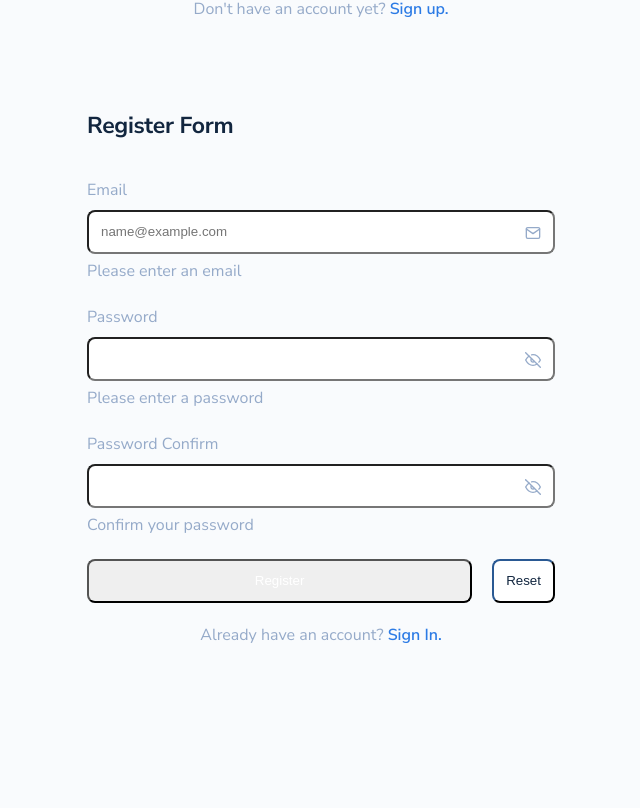
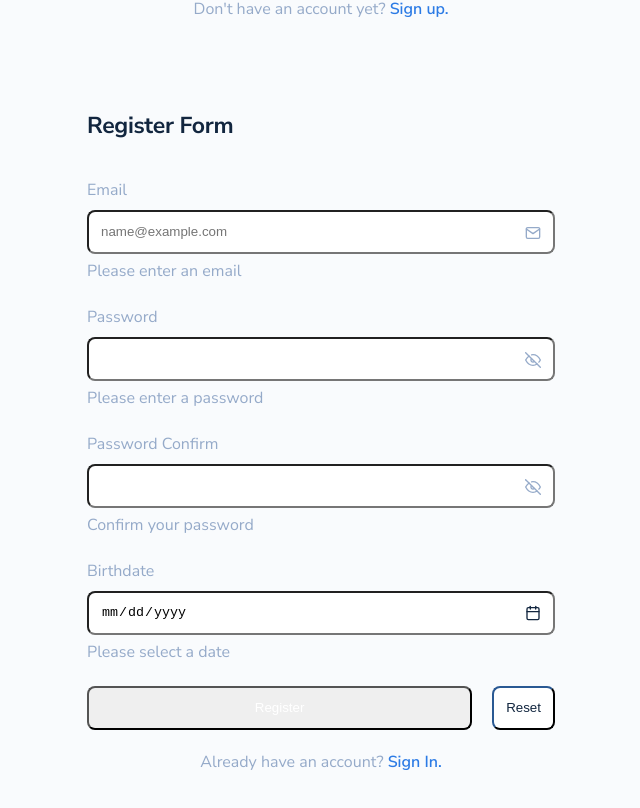
Before and after one commit to Romain-Moreaux/React-Quick-Form, a React (Create React App) app: page / in a window 1280 px wide. Shown: the part 610-1418 px from the top of the page, without its empty margins (319-959 px from the left). Before the commit the page ends 1329 px from the top, so only its background shows below. Built offline with nearby package versions, Linux system fonts and the light colour scheme.

Commit message:
refacto forms + DatePicker

```diff
--- a/src/MyForms.js
+++ b/src/MyForms.js
@@ -1,147 +1,6 @@
-import React, { useState } from 'react'
-import Form, {
-  Email,
-  Password,
-  FormButton,
-  Confirmator,
-} from './components/Form'
-import { Link } from 'react-router-dom'
-import { useToast } from './components/Toasts'
-import Axios from 'axios'
-import FormActions from './components/Form/FormActions'
-
-const RegisterForm = ({ className }) => {
-  const [loading, setLoading] = useState(false)
-  const toast = useToast()
-
-  async function handleSubmit(fields) {
-    setLoading(true)
-
-    try {
-      // Fake API login call.
-      const resp = await Axios.get(
-        'https://reqres.in/api/register?delay=1',
-        fields
-      )
-      console.log(resp)
-      if (resp.status === 200) {
-        toast.success('success', 'Successfuly registered!')
-      } else {
-        toast.error('error', 'There was an error during registration')
-      }
-    } catch (err) {
-      console.log(err)
-    }
-
-    setLoading(false)
-  }
-
-  return (
-    <Form
-      fields={['email', 'password', 'passwordConfirm']}
-      allRequired
-      className={className}
-    >
-      <Email name="email" label="email" help="Please enter an email" />
-      <Password
-        name="password"
-        label="password"
-        help="Please enter a password"
-        model="passwordCreate"
-      />
-      <Confirmator
-        name="passwordConfirm"
-        label="password confirm"
-        help="Confirm your password"
-        field="password"
-        toggler
-      />
-      <FormActions>
-        <FormButton
-          callback={(fields) => handleSubmit(fields)}
-          loading={loading}
-        >
-          Register
-        </FormButton>
-        <FormButton css="btn-secondary" reset>
-          Reset
-        </FormButton>
-      </FormActions>
-      <div className="link-register">
-        <p>
-          Already have an account? <Link to="/register">Sign In.</Link>
-        </p>
-      </div>
-    </Form>
-  )
-}
-
-const LogInForm = ({ className }) => {
-  const [loading, setLoading] = useState(false)
-  const toast = useToast()
-
-  async function handleSubmit(fields) {
-    setLoading(true)
-
-    try {
-      // Fake API login call.
-      const resp = await Axios.get(
-        'https://reqres.in/api/login?delay=1',
-        fields
-      )
-      console.log(resp)
-      if (resp.status === 200) {
-        toast.success('success', 'Successfuly logged in!')
-      } else {
-        toast.error('error', 'There was an error during login')
-      }
-    } catch (err) {
-      console.log(err)
-    }
-
-    setLoading(false)
-  }
-
-  return (
-    <Form
-      fields={['email', 'password']}
-      allRequired
-      helpTexts={{
-        formInvalid: 'Le formulaire comporte des erreurs',
-        emailInvalid: "L'adresse email n'est pas valide.",
-        passwordInvalid: "Le mot de passe n'est pas valide.",
-        fieldValid: 'Ce champ est valide.',
-        minChars: 'Ce champ doit comporter au minimum :length: caractères.',
-      }}
-      className={className}
-    >
-      <Email name="email" label="email" help="Veuillez saisir un email" />
-      <Password
-        name="password"
-        label="password"
-        help="Veuillez saisir un password"
-        addLink={{
-          link: '/password-reset',
-          label: 'Mot de passe oublié ?',
-        }}
-      />
-      <FormActions>
-        <FormButton
-          callback={(fields) => handleSubmit(fields)}
-          loading={loading}
-          css="btn-primary"
-        >
-          Submit
-        </FormButton>
-      </FormActions>
-      <div className="link-register">
-        <p>
-          Don't have an account yet? <Link to="/register">Sign up.</Link>
-        </p>
-      </div>
-    </Form>
-  )
-}
+import React from 'react'
+import RegisterForm from './components/Forms/RegisterForm'
+import LogInForm from './components/Forms/LoginForm'
 
 function Myforms() {
   return (
--- a/src/components/Form/Confirmator.js
+++ b/src/components/Form/Confirmator.js
@@ -16,7 +16,7 @@ function Confirmator(props) {
     toggler,
     fieldConfirm,
   } = props
-  console.log('confirmator', props)
+  // console.log('confirmator', props)
 
   const [isShow, setIsShow] = useState(!toggler)
 
--- /dev/null
+++ b/src/components/Form/DatePicker.js
@@ -0,0 +1,44 @@
+import React from 'react'
+import { PropTypes } from 'prop-types'
+import styles from './Form.module.css'
+import withFormControl from './withFormControl'
+
+const DatePicker = (props) => {
+  const { name, value, min, max, model, setValue } = props
+  console.log('DatePicker', props)
+
+  const handleSetValue = (e) => {
+    const { name, value } = e.target
+    setValue(name, value, { model })
+  }
+
+  return (
+    <div className={styles.field}>
+      <input
+        className={styles.input}
+        name={name}
+        type="date"
+        min={min}
+        max={max}
+        onChange={handleSetValue}
+        onBlur={handleSetValue}
+        value={value}
+      />
+    </div>
+  )
+}
+
+DatePicker.defaultProps = {
+  model: 'date',
+}
+
+DatePicker.propTypes = {
+  name: PropTypes.string.isRequired,
+  model: PropTypes.oneOf(['date']),
+  value: PropTypes.any,
+  setValue: PropTypes.func.isRequired,
+  min: PropTypes.string,
+  max: PropTypes.string,
+}
+
+export default withFormControl(React.memo(DatePicker))
--- a/src/components/Form/Email.js
+++ b/src/components/Form/Email.js
@@ -6,7 +6,7 @@ import { FiMail } from 'react-icons/fi'
 
 function Email(props) {
   const { name, value, placeholder, model, setValue } = props
-  console.log('Email', props)
+  // console.log('Email', props)
 
   const handleSetValue = (e) => {
     const { name, value } = e.target
--- a/src/components/Form/Form.js
+++ b/src/components/Form/Form.js
@@ -10,6 +10,7 @@ const defaultHelpTexts = {
   emailInvalid: 'This is not a valid email address.',
   urlInvalid: 'This is not a valid URL.',
   phoneInvalid: 'This is not a valid phone number.',
+  dateInvalid: 'This is not a valid date format.',
   postCodeInvalid: 'This is not a valid postal code.',
   jsonInvalid: 'Enter a valid JSON.',
   fieldValid: 'This field is valid',
--- a/src/components/Form/Form.module.css
+++ b/src/components/Form/Form.module.css
@@ -12,6 +12,7 @@
   position: relative;
 }
 
+input::-webkit-calendar-picker-indicator,
 .fieldIcon {
   position: absolute;
   right: 0;
@@ -25,13 +26,25 @@
   padding: 1.4rem;
 }
 
+input::-webkit-calendar-picker-indicator {
+  cursor: pointer;
+  padding: 0;
+  margin: 0;
+  height: 100%;
+  background-size: 16px 16px;
+  background-position: center;
+  background-image: url('./assets/calendar.svg');
+}
+
 .fieldBtn {
   cursor: pointer;
   color: blueDark;
 }
 
 .fieldIcon > svg {
-  width: 100%;
+  max-width: none;
+  width: 16px;
+  height: 16px;
 }
 
 .passwordIndicatorText {
--- a/src/components/Form/Password.js
+++ b/src/components/Form/Password.js
@@ -16,7 +16,7 @@ function Password(props) {
     toggler,
     passwordStrength,
   } = props
-  console.log('password', props)
+  // console.log('password', props)
 
   const [isShow, setIsShow] = useState(!toggler)
 
--- a/src/components/Form/index.js
+++ b/src/components/Form/index.js
@@ -18,3 +18,5 @@ export { default as Email } from './Email'
 export { default as Password } from './Password'
 export { default as Confirmator } from './Confirmator'
 export { default as FormButton } from './FormButton'
+export { default as FormActions } from './FormActions'
+export { default as DatePicker } from './DatePicker'
--- /dev/null
+++ b/src/components/Forms/LoginForm.js
@@ -0,0 +1,74 @@
+import React, { useState } from 'react'
+import { useToast } from '../Toasts'
+import Axios from 'axios'
+import Form, { Email, Password, FormButton, FormActions } from '../Form'
+import { Link } from 'react-router-dom'
+
+const LogInForm = ({ className }) => {
+  const [loading, setLoading] = useState(false)
+  const toast = useToast()
+
+  async function handleSubmit(fields) {
+    setLoading(true)
+
+    try {
+      // Fake API login call.
+      const resp = await Axios.get(
+        'https://reqres.in/api/login?delay=1',
+        fields
+      )
+      console.log(resp)
+      if (resp.status === 200) {
+        toast.success('success', 'Successfuly logged in!')
+      } else {
+        toast.error('error', 'There was an error during login')
+      }
+    } catch (err) {
+      console.log(err)
+    }
+
+    setLoading(false)
+  }
+
+  return (
+    <Form
+      fields={['email', 'password']}
+      allRequired
+      helpTexts={{
+        formInvalid: 'Le formulaire comporte des erreurs',
+        emailInvalid: "L'adresse email n'est pas valide.",
+        passwordInvalid: "Le mot de passe n'est pas valide.",
+        fieldValid: 'Ce champ est valide.',
+        minChars: 'Ce champ doit comporter au minimum :length: caractères.',
+      }}
+      className={className}
+    >
+      <Email name="email" label="email" help="Veuillez saisir un email" />
+      <Password
+        name="password"
+        label="password"
+        help="Veuillez saisir un password"
+        addLink={{
+          link: '/password-reset',
+          label: 'Mot de passe oublié ?',
+        }}
+      />
+      <FormActions>
+        <FormButton
+          callback={(fields) => handleSubmit(fields)}
+          loading={loading}
+          css="btn-primary"
+        >
+          Submit
+        </FormButton>
+      </FormActions>
+      <div className="link-register">
+        <p>
+          Don't have an account yet? <Link to="/register">Sign up.</Link>
+        </p>
+      </div>
+    </Form>
+  )
+}
+
+export default LogInForm
--- /dev/null
+++ b/src/components/Forms/RegisterForm.js
@@ -0,0 +1,88 @@
+import React, { useState } from 'react'
+import Form, {
+  Email,
+  Password,
+  FormButton,
+  Confirmator,
+  FormActions,
+  DatePicker,
+} from '../Form'
+import { useToast } from '../Toasts'
+import Axios from 'axios'
+import { Link } from 'react-router-dom'
+
+const RegisterForm = ({ className }) => {
+  const [loading, setLoading] = useState(false)
+  const toast = useToast()
+
+  async function handleSubmit(fields) {
+    setLoading(true)
+
+    try {
+      // Fake API login call.
+      const resp = await Axios.get(
+        'https://reqres.in/api/register?delay=1',
+        fields
+      )
+      console.log(resp)
+      if (resp.status === 200) {
+        toast.success('success', 'Successfuly registered!')
+      } else {
+        toast.error('error', 'There was an error during registration')
+      }
+    } catch (err) {
+      console.log(err)
+    }
+
+    setLoading(false)
+  }
+
+  return (
+    <Form
+      fields={['email', 'password', 'passwordConfirm', 'birthdate']}
+      allRequired
+      className={className}
+    >
+      <Email name="email" label="email" help="Please enter an email" />
+      <Password
+        name="password"
+        label="password"
+        help="Please enter a password"
+        model="passwordCreate"
+      />
+      <Confirmator
+        name="passwordConfirm"
+        label="password confirm"
+        help="Confirm your password"
+        field="password"
+        toggler
+      />
+      <DatePicker
+        name="birthdate"
+        label="birthdate"
+        help="Please select a date"
+        field="birthdate"
+        min="2015-01-01"
+        max="2017-01-01"
+      />
+      <FormActions>
+        <FormButton
+          callback={(fields) => handleSubmit(fields)}
+          loading={loading}
+        >
+          Register
+        </FormButton>
+        <FormButton css="btn-secondary" reset>
+          Reset
+        </FormButton>
+      </FormActions>
+      <div className="link-register">
+        <p>
+          Already have an account? <Link to="/register">Sign In.</Link>
+        </p>
+      </div>
+    </Form>
+  )
+}
+
+export default RegisterForm
```
Also changed, not shown: src/components/Form/assets/calendar.svg (added).
